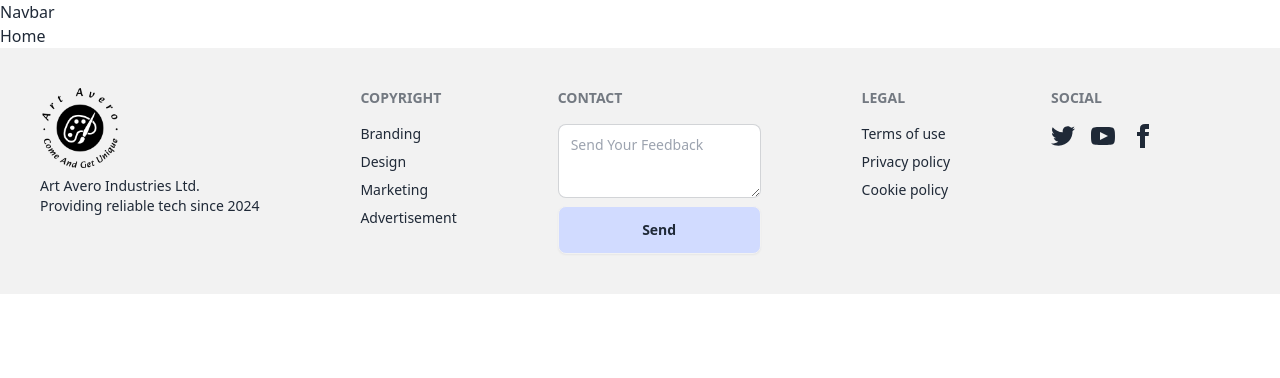
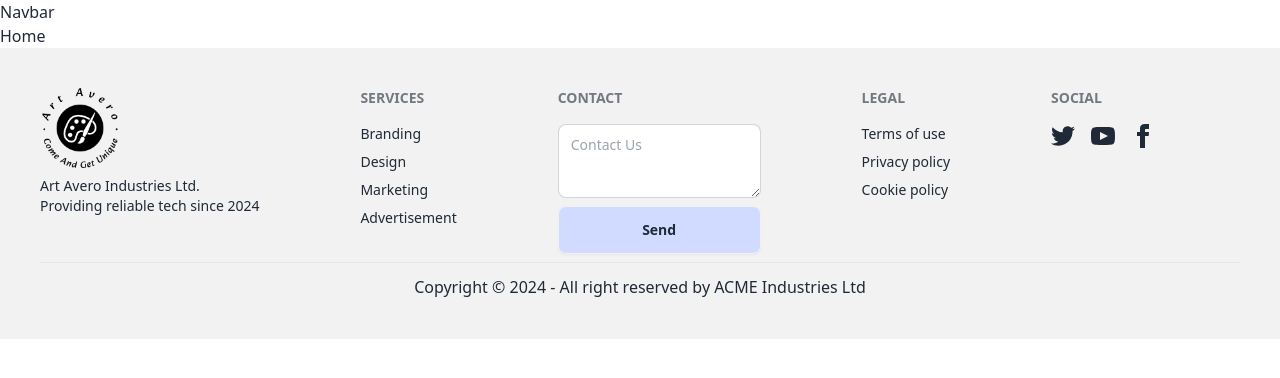
Before and after one commit to devo-ab/art-avero-client, a React (Vite) app: page / in a window 1280 px wide. Shown: the top 378 px of the page. Built offline with nearby package versions, Linux system fonts and the light colour scheme; no server answers.

Commit message:
Footer Problem Solved

```diff
--- a/src/Shared/Footer.jsx
+++ b/src/Shared/Footer.jsx
@@ -1,6 +1,7 @@
 const Footer = () => {
   return (
-    <footer className="footer p-10 bg-base-200 text-base-content">
+    <div className="p-10 bg-base-200 text-base-content">
+      <footer className="footer ">
         <aside>
           <img className="fill-current w-20" src="/art-avero-logo.png" alt="" />
           <p>
@@ -10,7 +11,7 @@ const Footer = () => {
           </p>
         </aside>
         <nav>
-        <h6 className="footer-title">Copyright</h6>
+          <h6 className="footer-title">Services</h6>
           <a className="link link-hover">Branding</a>
           <a className="link link-hover">Design</a>
           <a className="link link-hover">Marketing</a>
@@ -18,7 +19,10 @@ const Footer = () => {
         </nav>
         <nav>
           <h6 className="footer-title">Contact</h6>
-        <textarea placeholder="Send Your Feedback" className="textarea textarea-bordered textarea-sm w-full max-w-xs" ></textarea>
+          <textarea
+            placeholder="Contact Us"
+            className="textarea textarea-bordered textarea-sm w-full max-w-xs"
+          ></textarea>
           <button className="btn btn-block bg-primary-content">Send</button>
         </nav>
         <nav>
@@ -66,6 +70,8 @@ const Footer = () => {
           </div>
         </nav>
       </footer>
+      <p className="border-t mt-2 pt-3 text-center">Copyright © 2024 - All right reserved by ACME Industries Ltd</p>
+    </div>
   );
 };
 
```
Lines whose indentation alone changed are shown as unchanged.
